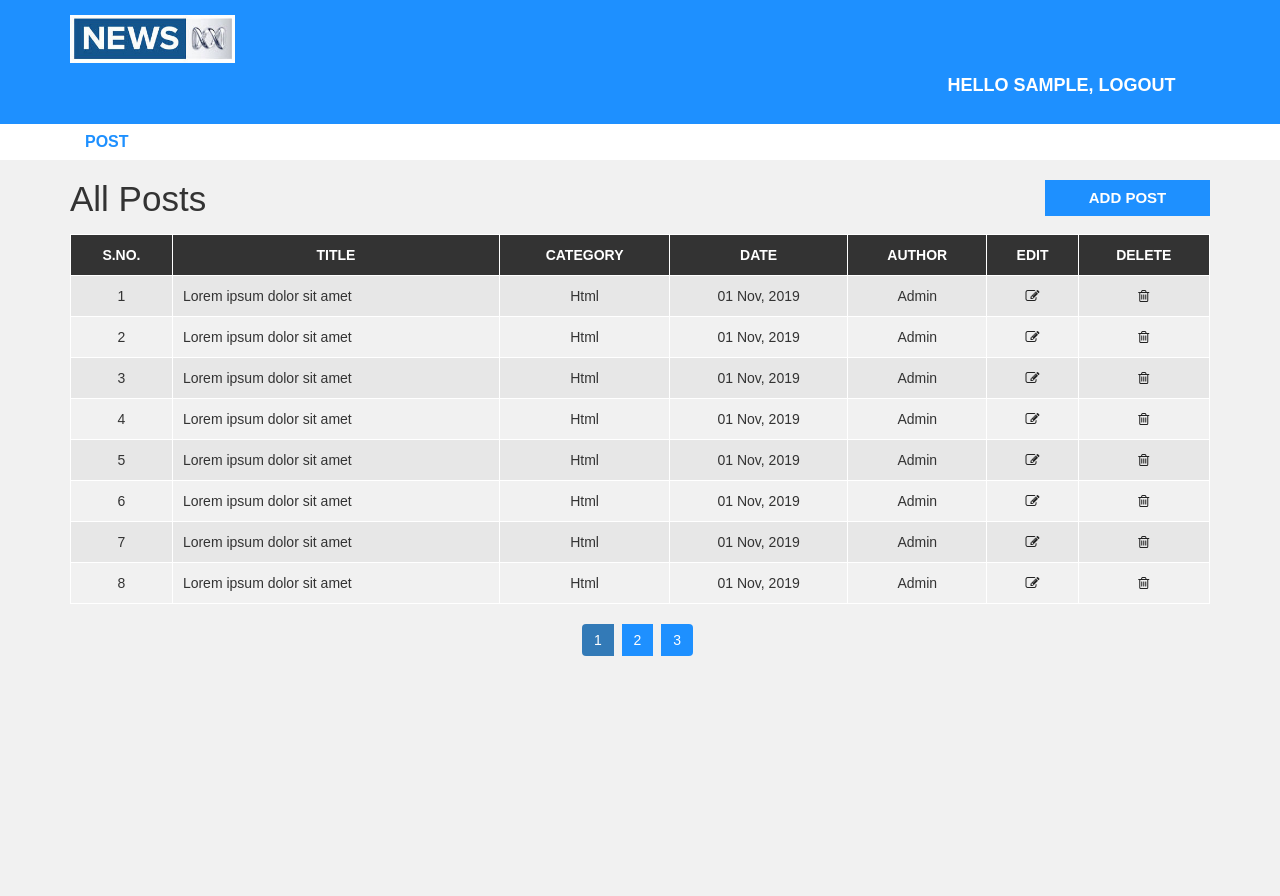
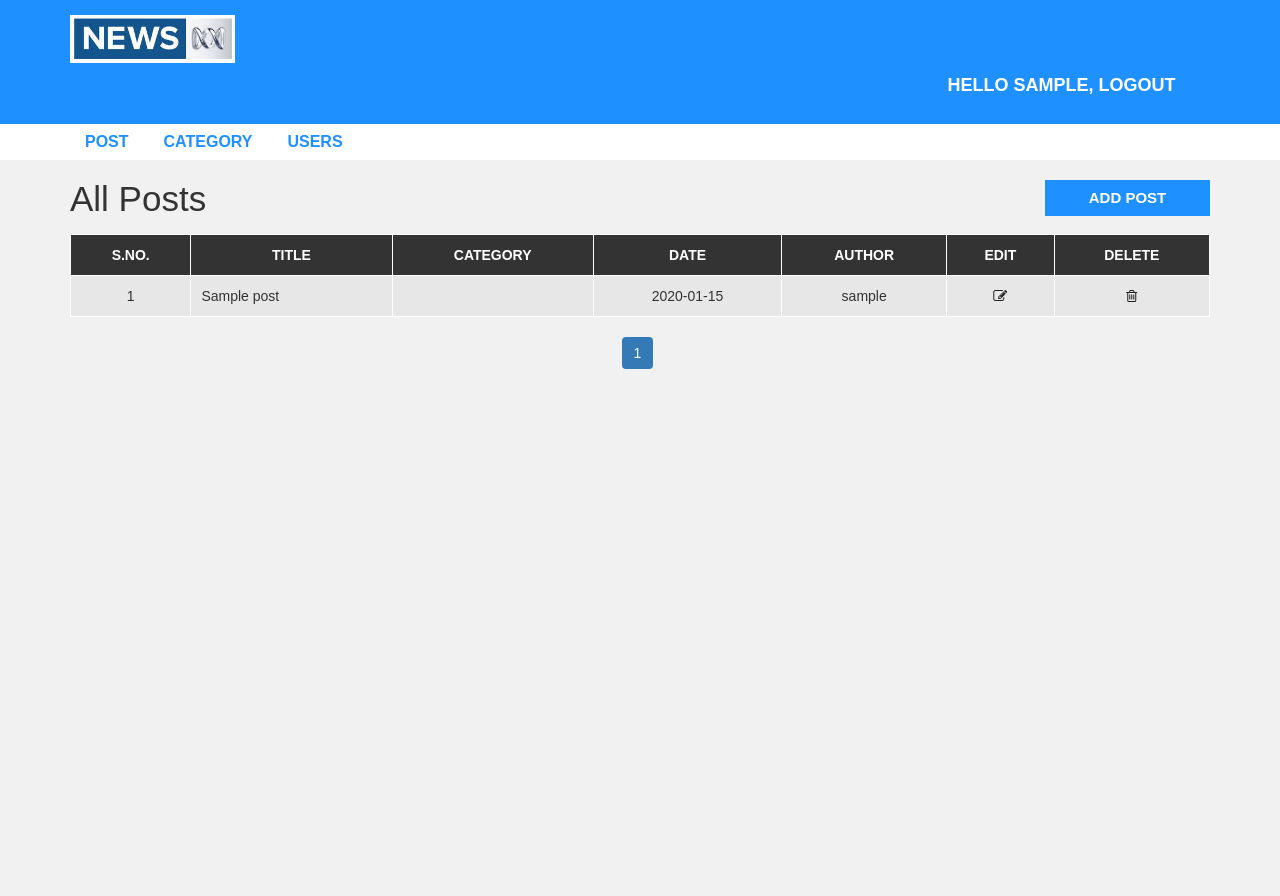
Before and after one commit to Salahuddin-yaqoobi/News-site, a PHP site: page /news-site/admin/post.php?page=1 in a window 1280 px wide. Shown: the top 896 px of the page. Run offline with PHP 8.4, Linux system fonts and the light colour scheme; the visitor is signed in with stand-in values (Sample User, id 1); tables that the repository leaves empty hold one stand-in row (values such as "Sample post").

Commit message:
Show post

```diff
--- a/admin/post.php
+++ b/admin/post.php
@@ -1,4 +1,31 @@
 <?php include "header.php"; ?>
+<?php
+ include "config.php";
+ $limit = 3;
+
+ if(isset($_GET['page'])){
+    $page = $_GET['page'];
+ }else{
+    $page = 1;
+ }
+ $offset = ($page - 1) * $limit;
+ if($_SESSION['role'] == "1"){
+    $sql = "SELECT post.post_id, post.title, post.description,post.post_date,category.category_name, user.username FROM post
+ LEFT JOIN category ON post.category = category.category_id
+ LEFT JOIN user ON post.author = user.user_id
+ ORDER BY post.post_id DESC LIMIT {$offset}, {$limit}";}
+elseif($_SESSION['role'] == "0"){
+    $sql = "SELECT post.post_id, post.title, post.description,post.post_date,category.category_name, user.username FROM post
+ LEFT JOIN category ON post.category = category.category_id
+ LEFT JOIN user ON post.author = user.user_id
+ WHERE post.author = {$_SESSION['user_id']}
+ ORDER BY post.post_id DESC LIMIT {$offset}, {$limit}";
+
+}
+$result = mysqli_query($conn , $sql) or die("Query failed");
+
+
+?>
   <div id="admin-content">
       <div class="container">
           <div class="row">
@@ -20,85 +47,51 @@
                           <th>Delete</th>
                       </thead>
                       <tbody>
+                           <!-- #region -->
+                           <?php
+                        if(mysqli_num_rows($result) > 0){
+                            while($row = mysqli_fetch_assoc($result)){
+                        ?>
                           <tr>
-                              <td class='id'>1</td>
-                              <td>Lorem ipsum dolor sit amet</td>
-                              <td>Html</td>
-                              <td>01 Nov, 2019</td>
-                              <td>Admin</td>
-                              <td class='edit'><a href='update-post.php'><i class='fa fa-edit'></i></a></td>
-                              <td class='delete'><a href='delete-post.php'><i class='fa fa-trash-o'></i></a></td>
+                              <td><?php echo $row['post_id'];?></td>
+                              <td><?php echo $row['title'];?></td>
+                              <!-- //because of the join -->
+                              <td><?php echo $row['category_name'];?></td>
+                              <td><?php echo $row['post_date'];?></td>
+                              <!-- //because of the join -->
+                              <td><?php echo $row['username'];?></td>
+                              <td class='edit'><a href='update-post.php?<?php echo $row['post_id'];?>'><i class='fa fa-edit'></i></a></td>
+                              <td class='delete'><a href='delete-post.php?<?php echo $row['post_id'];?>'><i class='fa fa-trash-o'></i></a></td>
                           </tr>
-                          <tr>
-                              <td class='id'>2</td>
-                              <td>Lorem ipsum dolor sit amet</td>
-                              <td>Html</td>
-                              <td>01 Nov, 2019</td>
-                              <td>Admin</td>
-                              <td class='edit'><a href='update-post.php'><i class='fa fa-edit'></i></a></td>
-                              <td class='delete'><a href='delete-post.php'><i class='fa fa-trash-o'></i></a></td>
-                          </tr>
-                          <tr>
-                              <td class='id'>3</td>
-                              <td>Lorem ipsum dolor sit amet</td>
-                              <td>Html</td>
-                              <td>01 Nov, 2019</td>
-                              <td>Admin</td>
-                              <td class='edit'><a href='update-post.php'><i class='fa fa-edit'></i></a></td>
-                              <td class='delete'><a href='delete-post.php'><i class='fa fa-trash-o'></i></a></td>
-                          </tr>
-                          <tr>
-                              <td class='id'>4</td>
-                              <td>Lorem ipsum dolor sit amet</td>
-                              <td>Html</td>
-                              <td>01 Nov, 2019</td>
-                              <td>Admin</td>
-                              <td class='edit'><a href='update-post.php'><i class='fa fa-edit'></i></a></td>
-                              <td class='delete'><a href='delete-post.php'><i class='fa fa-trash-o'></i></a></td>
-                          </tr>
-                          <tr>
-                              <td class='id'>5</td>
-                              <td>Lorem ipsum dolor sit amet</td>
-                              <td>Html</td>
-                              <td>01 Nov, 2019</td>
-                              <td>Admin</td>
-                              <td class='edit'><a href='update-post.php'><i class='fa fa-edit'></i></a></td>
-                              <td class='delete'><a href='delete-post.php'><i class='fa fa-trash-o'></i></a></td>
-                          </tr>
-                          <tr>
-                              <td class='id'>6</td>
-                              <td>Lorem ipsum dolor sit amet</td>
-                              <td>Html</td>
-                              <td>01 Nov, 2019</td>
-                              <td>Admin</td>
-                              <td class='edit'><a href='update-post.php'><i class='fa fa-edit'></i></a></td>
-                              <td class='delete'><a href='delete-post.php'><i class='fa fa-trash-o'></i></a></td>
-                          </tr>
-                          <tr>
-                              <td class='id'>7</td>
-                              <td>Lorem ipsum dolor sit amet</td>
-                              <td>Html</td>
-                              <td>01 Nov, 2019</td>
-                              <td>Admin</td>
-                              <td class='edit'><a href='update-post.php'><i class='fa fa-edit'></i></a></td>
-                              <td class='delete'><a href='delete-post.php'><i class='fa fa-trash-o'></i></a></td>
-                          </tr>
-                          <tr>
-                              <td class='id'>8</td>
-                              <td>Lorem ipsum dolor sit amet</td>
-                              <td>Html</td>
-                              <td>01 Nov, 2019</td>
-                              <td>Admin</td>
-                              <td class='edit'><a href='update-post.php'><i class='fa fa-edit'></i></a></td>
-                              <td class='delete'><a href='delete-post.php'><i class='fa fa-trash-o'></i></a></td>
-                          </tr>
+                          <?php }}?>
                       </tbody>
                   </table>
-                  <ul class='pagination admin-pagination'>
-                      <li class="active"><a>1</a></li>
-                      <li><a>2</a></li>
-                      <li><a>3</a></li>
-                  </ul>
+                  <?php
+                  $sql1 = "SELECT * FROM post";
+                  $result1 = mysqli_query($conn, $sql1) or die("Query Failed.");
+                  if(mysqli_num_rows($result1) > 0)
+                  $total_records = mysqli_num_rows ($result1);
+                  $total_page = ceil($total_records / $limit);
+
+                  echo "<ul class='pagination admin-pagination'>";
+                  if($page >1){
+                    echo '<li><a href="post.php?page=' . ($page - 1) . '">Prev</a></li>';
+                }
+
+                  for($i=1;$i<=$total_page;$i++){
+                    if($i == $page){
+                        $active = "active";
+                    }
+                    else{
+                        $active = "";
+                    }
+                    echo '<li class='.$active.'><a href="post.php?page='.$i.'">'.$i.'</a></li>';
+                  }
+                  if($total_page > $page){
+                    echo '<li><a href="post.php?page=' . ($page + 1) . '">Next</a></li>';
+                }
+                  echo "</ul>"
+                  ?>
               </div>
           </div>
       </div>
```
Also changed, not shown: admin/upload/WhatsApp Image 2025-01-24 at 02.00.11_00cab919.jpg (added), admin/upload/WhatsApp Image 2025-01-24 at 02.00.11_8e3931e4.jpg (added).
